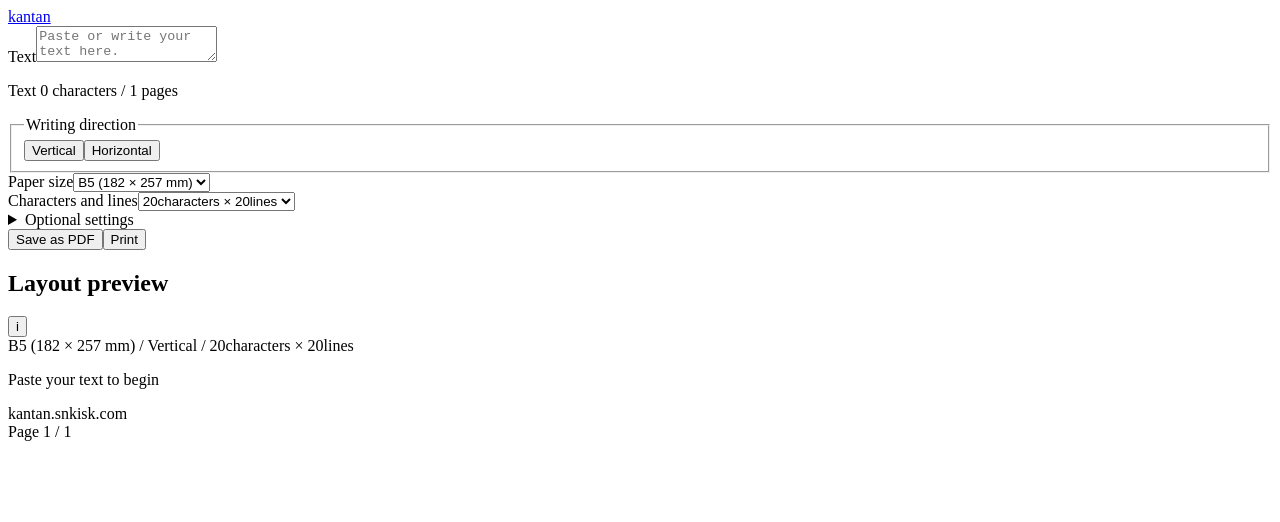
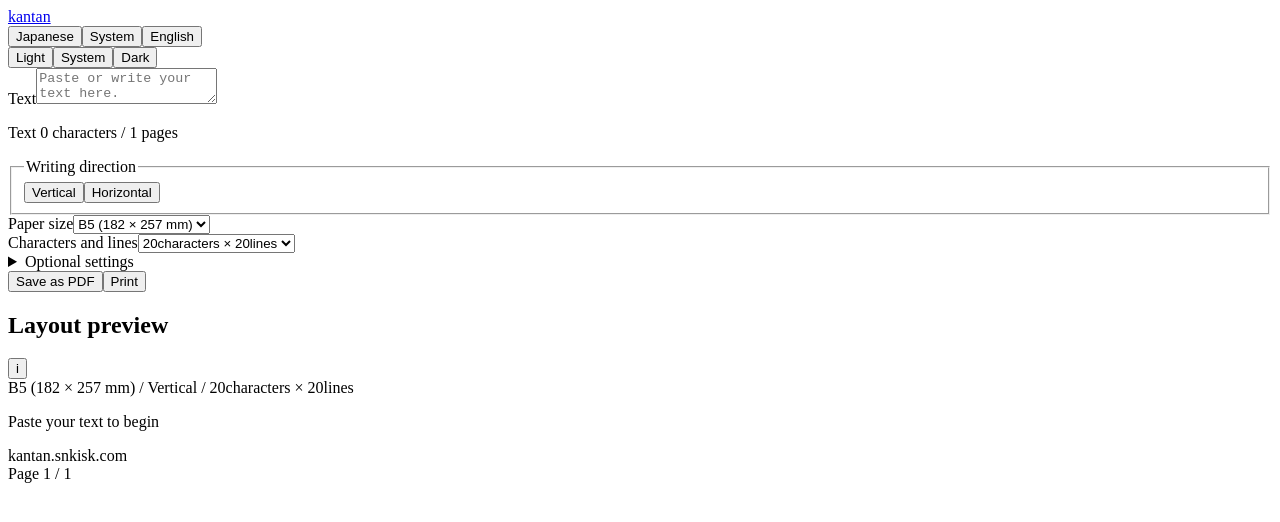
Before and after one commit to Special-Rapid/kantan.snkisk.com, a React (Vite) app: page / in a window 1280 px wide. Shown: the top 522 px of the page. Built offline with nearby package versions, Linux system fonts and the light colour scheme; the HTML template or start-up script is replaced by a standard one.

Commit message:
表示設定: ヘッダーで言語と見た目を3状態にする

```diff
--- a/src/App.tsx
+++ b/src/App.tsx
@@ -6,6 +6,7 @@ type Theme = 'system' | 'light' | 'dark'
 type PaperId = 'b5' | 'a4'
 type CompositionId = '20x20' | '20x25' | '25x20'
 type Status = { tone: 'success' | 'error'; message: string } | null
+type LanguagePreference = Language | 'system'
 
 const defaultLanguage = (): Language => {
   const locales = navigator.languages?.length ? navigator.languages : [navigator.language]
@@ -27,9 +28,19 @@ const compositions: Record<CompositionId, { characters: number; lines: number }>
   '20x25': { characters: 20, lines: 25 },
   '25x20': { characters: 25, lines: 20 },
 }
+const languageOptions = ['ja', 'system', 'en'] as const
+const themeOptions = ['light', 'system', 'dark'] as const
+const directionOptions = ['vertical', 'horizontal'] as const
 
 function stored<T>(key: string, fallback: T): T {
   try { return (localStorage.getItem(key) as T) || fallback } catch { return fallback }
+}
+
+function initialLanguagePreference(): LanguagePreference {
+  const preference = stored<string>('kantan:language-preference', '')
+  if (preference === 'ja' || preference === 'en' || preference === 'system') return preference
+  const legacyLanguage = stored<string>('kantan:language', '')
+  return legacyLanguage === 'ja' || legacyLanguage === 'en' ? legacyLanguage : 'system'
 }
 
 function InfoButton({ label, content }: { label: string; content: string }) {
@@ -42,8 +53,37 @@ function InfoButton({ label, content }: { label: string; content: string }) {
 
 function DirectionControl({ value, onChange, labels }: { value: Direction; onChange: (direction: Direction) => void; labels: Labels }) {
   return <div className="segmented" role="radiogroup" aria-label={labels.direction}>
-    {(['vertical', 'horizontal'] as const).map((direction) => <button key={direction} type="button" role="radio" aria-checked={value === direction} className={value === direction ? 'selected' : ''} onClick={() => onChange(direction)}>
+    {directionOptions.map((direction) => <button key={direction} type="button" role="radio" tabIndex={value === direction ? 0 : -1} aria-checked={value === direction} className={value === direction ? 'selected' : ''} onClick={() => onChange(direction)} onKeyDown={(event) => moveRadio(event, directionOptions, value, onChange)}>
       {direction === 'vertical' ? labels.vertical : labels.horizontal}
+    </button>)}
+  </div>
+}
+
+function moveRadio<T extends string>(event: React.KeyboardEvent<HTMLButtonElement>, options: readonly T[], value: T, onChange: (value: T) => void) {
+  const current = options.indexOf(value)
+  const next = event.key === 'ArrowLeft' || event.key === 'ArrowUp' ? (current + options.length - 1) % options.length
+    : event.key === 'ArrowRight' || event.key === 'ArrowDown' ? (current + 1) % options.length
+      : event.key === 'Home' ? 0 : event.key === 'End' ? options.length - 1 : null
+  if (next === null) return
+  event.preventDefault()
+  onChange(options[next])
+  event.currentTarget.parentElement?.querySelectorAll<HTMLButtonElement>('[role="radio"]')[next]?.focus()
+}
+
+function LanguageToggle({ value, onChange, labels }: { value: LanguagePreference; onChange: (language: LanguagePreference) => void; labels: Labels }) {
+  return <div className={`language-toggle mode-${value}`} role="radiogroup" aria-label={labels.language}>
+    <span className="language-indicator" aria-hidden="true" />
+    {languageOptions.map((option) => <button key={option} type="button" role="radio" tabIndex={value === option ? 0 : -1} aria-checked={value === option} className={value === option ? 'selected' : ''} onClick={() => onChange(option)} onKeyDown={(event) => moveRadio(event, languageOptions, value, onChange)}>
+      {option === 'ja' ? labels.japanese : option === 'system' ? labels.system : labels.english}
+    </button>)}
+  </div>
+}
+
+function ThemeToggle({ value, onChange, labels }: { value: Theme; onChange: (theme: Theme) => void; labels: Labels }) {
+  return <div className={`theme-toggle mode-${value}`} role="radiogroup" aria-label={labels.appearance}>
+    <span className="theme-indicator" aria-hidden="true" />
+    {themeOptions.map((option) => <button key={option} type="button" role="radio" tabIndex={value === option ? 0 : -1} aria-checked={value === option} className={value === option ? 'selected' : ''} onClick={() => onChange(option)} onKeyDown={(event) => moveRadio(event, themeOptions, value, onChange)}>
+      {option === 'light' ? labels.light : option === 'system' ? labels.system : labels.dark}
     </button>)}
   </div>
 }
@@ -67,7 +107,7 @@ function ManuscriptPage({ direction, paper, composition, cells, page, total, fon
 }
 
 export default function App() {
-  const [language, setLanguage] = useState<Language>(() => stored('kantan:language', defaultLanguage()))
+  const [languagePreference, setLanguagePreference] = useState<LanguagePreference>(initialLanguagePreference)
   const [theme, setTheme] = useState<Theme>(() => stored('kantan:theme', 'system'))
   const [systemDark, setSystemDark] = useState(() => window.matchMedia('(prefers-color-scheme: dark)').matches)
   const [text, setText] = useState('')
@@ -84,15 +124,17 @@ export default function App() {
   const [pending, setPending] = useState<'pdf' | 'print' | null>(null)
   const [status, setStatus] = useState<Status>(null)
   const previewRef = useRef<HTMLDivElement>(null)
+  const language = languagePreference === 'system' ? defaultLanguage() : languagePreference
   const labels: Labels = copy[language]
   const sourceCharacters = useMemo(() => manuscriptCharacters(text).length, [text])
   const totalPages = useMemo(() => pageTotal(text, compositions[composition]), [text, composition])
   const pages = useMemo(() => manuscriptPages(text, compositions[composition]), [text, composition])
 
   useEffect(() => {
-    localStorage.setItem('kantan:language', language)
+    localStorage.setItem('kantan:language-preference', languagePreference)
+    if (languagePreference !== 'system') localStorage.setItem('kantan:language', languagePreference)
     document.documentElement.lang = language
-  }, [language])
+  }, [language, languagePreference])
 
   useEffect(() => {
     const mediaQuery = window.matchMedia('(prefers-color-scheme: dark)')
@@ -147,6 +189,10 @@ export default function App() {
   return <main className="app-shell">
     <header className="site-header">
       <a className="brand" href="/" aria-label="kantan home">kantan</a>
+      <div className="header-preferences">
+        <LanguageToggle value={languagePreference} onChange={setLanguagePreference} labels={labels} />
+        <ThemeToggle value={theme} onChange={setTheme} labels={labels} />
+      </div>
     </header>
 
     <div className="workspace">
@@ -171,8 +217,6 @@ export default function App() {
             <label>{labels.letterSpacing}<select value={letterSpacing} onChange={(event) => setLetterSpacing(event.target.value)}><option value="tight">{labels.tight}</option><option value="standard">{labels.standard}</option><option value="roomy">{labels.roomy}</option></select></label>
             <label>{labels.gridColor}<span className="color-control"><input aria-label={labels.gridColor} type="color" value={gridColor} onChange={(event) => setGridColor(event.target.value)} /><output>{gridColor}</output></span></label>
             <label className="mark-control"><input type="checkbox" checked={showServiceMark} onChange={(event) => setShowServiceMark(event.target.checked)} /><span>{labels.serviceMark}</span></label>
-            <label>{labels.language}<select value={language} onChange={(event) => setLanguage(event.target.value as Language)}><option value="ja">日本語</option><option value="en">English</option></select></label>
-            <label>{labels.appearance}<select value={theme} onChange={(event) => setTheme(event.target.value as Theme)}><option value="system">{labels.system}</option><option value="light">{labels.light}</option><option value="dark">{labels.dark}</option></select></label>
           </div>
         </details>
 
--- a/src/lib/copy.ts
+++ b/src/lib/copy.ts
@@ -2,10 +2,10 @@ export type Language = 'ja' | 'en'
 
 export const copy = {
   ja: {
-    body: '本文', hint: '文章を貼り付けるか、ここに入力してください。', direction: '読み方向', vertical: '縦書き', horizontal: '横書き', paper: '用紙サイズ', composition: '文字数と行数', details: '詳細設定（任意）', fontFamily: 'フォントの種類', mincho: '明朝体', gothic: 'ゴシック体', fontSize: '文字サイズ', medium: '中', margin: '余白', marginNarrow: '狭め', marginWidePrint: '広め（印刷が切れる場合）', lineSpacing: '行の間隔', letterSpacing: '文字の間隔', gridColor: '罫線の色', serviceMark: '紙面左下に kantan.snkisk.com を入れる', preview: '仕上がりプレビュー', blank: '文章を貼り付けてください', save: 'PDFとして保存', saving: 'PDFを準備中…', print: '印刷する', printing: '印刷を開いています…', printReady: '印刷メニューを開きました。', pdfReady: 'PDFを保存しました。', pdfError: 'PDFを保存できませんでした。もう一度試してください。', retry: 'もう一度試す', info: '設定の説明', settingsInfo: '用紙、読み方向、文字数と行数で仕上がりを確認できます。細かな調整は必要な時だけ開けます。', sourceCount: '本文', sourceSuffix: '文字', page: 'ページ', appearance: '見た目', language: '言語', system: 'システム', light: 'ライト', dark: 'ダーク', pages: 'ページ', close: '閉じる', characters: '字', lines: '行', small: '小', standard: '標準', large: '大', tight: '狭い', roomy: '広い', serviceName: 'kantan.snkisk.com'
+    body: '本文', hint: '文章を貼り付けるか、ここに入力してください。', direction: '読み方向', vertical: '縦書き', horizontal: '横書き', paper: '用紙サイズ', composition: '文字数と行数', details: '詳細設定（任意）', fontFamily: 'フォントの種類', mincho: '明朝体', gothic: 'ゴシック体', fontSize: '文字サイズ', medium: '中', margin: '余白', marginNarrow: '狭め', marginWidePrint: '広め（印刷が切れる場合）', lineSpacing: '行の間隔', letterSpacing: '文字の間隔', gridColor: '罫線の色', serviceMark: '紙面左下に kantan.snkisk.com を入れる', preview: '仕上がりプレビュー', blank: '文章を貼り付けてください', save: 'PDFとして保存', saving: 'PDFを準備中…', print: '印刷する', printing: '印刷を開いています…', printReady: '印刷メニューを開きました。', pdfReady: 'PDFを保存しました。', pdfError: 'PDFを保存できませんでした。もう一度試してください。', retry: 'もう一度試す', info: '設定の説明', settingsInfo: '用紙、読み方向、文字数と行数で仕上がりを確認できます。細かな調整は必要な時だけ開けます。', sourceCount: '本文', sourceSuffix: '文字', page: 'ページ', appearance: '見た目', language: '言語', japanese: '日本語', english: 'English', system: 'システム', light: 'ライト', dark: 'ダーク', pages: 'ページ', close: '閉じる', characters: '字', lines: '行', small: '小', standard: '標準', large: '大', tight: '狭い', roomy: '広い', serviceName: 'kantan.snkisk.com'
   },
   en: {
-    body: 'Text', hint: 'Paste or write your text here.', direction: 'Writing direction', vertical: 'Vertical', horizontal: 'Horizontal', paper: 'Paper size', composition: 'Characters and lines', details: 'Optional settings', fontFamily: 'Font family', mincho: 'Mincho', gothic: 'Gothic', fontSize: 'Text size', medium: 'Medium', margin: 'Margins', marginNarrow: 'Narrow', marginWidePrint: 'Wide (for printer margins)', lineSpacing: 'Line spacing', letterSpacing: 'Letter spacing', gridColor: 'Grid color', serviceMark: 'Add kantan.snkisk.com at the lower left', preview: 'Layout preview', blank: 'Paste your text to begin', save: 'Save as PDF', saving: 'Preparing PDF…', print: 'Print', printing: 'Opening print…', printReady: 'Print dialog opened.', pdfReady: 'PDF saved.', pdfError: 'PDF could not be saved. Please try again.', retry: 'Try again', info: 'About settings', settingsInfo: 'Choose paper, direction, and a character/line layout. Open the optional settings only when you need finer control.', sourceCount: 'Text', sourceSuffix: 'characters', page: 'Page', appearance: 'Appearance', language: 'Language', system: 'System', light: 'Light', dark: 'Dark', pages: 'pages', close: 'Close', characters: 'characters', lines: 'lines', small: 'Small', standard: 'Standard', large: 'Large', tight: 'Tight', roomy: 'Roomy', serviceName: 'kantan.snkisk.com'
+    body: 'Text', hint: 'Paste or write your text here.', direction: 'Writing direction', vertical: 'Vertical', horizontal: 'Horizontal', paper: 'Paper size', composition: 'Characters and lines', details: 'Optional settings', fontFamily: 'Font family', mincho: 'Mincho', gothic: 'Gothic', fontSize: 'Text size', medium: 'Medium', margin: 'Margins', marginNarrow: 'Narrow', marginWidePrint: 'Wide (for printer margins)', lineSpacing: 'Line spacing', letterSpacing: 'Letter spacing', gridColor: 'Grid color', serviceMark: 'Add kantan.snkisk.com at the lower left', preview: 'Layout preview', blank: 'Paste your text to begin', save: 'Save as PDF', saving: 'Preparing PDF…', print: 'Print', printing: 'Opening print…', printReady: 'Print dialog opened.', pdfReady: 'PDF saved.', pdfError: 'PDF could not be saved. Please try again.', retry: 'Try again', info: 'About settings', settingsInfo: 'Choose paper, direction, and a character/line layout. Open the optional settings only when you need finer control.', sourceCount: 'Text', sourceSuffix: 'characters', page: 'Page', appearance: 'Appearance', language: 'Language', japanese: 'Japanese', english: 'English', system: 'System', light: 'Light', dark: 'Dark', pages: 'pages', close: 'Close', characters: 'characters', lines: 'lines', small: 'Small', standard: 'Standard', large: 'Large', tight: 'Tight', roomy: 'Roomy', serviceName: 'kantan.snkisk.com'
   },
 } as const
 
--- a/src/styles.css
+++ b/src/styles.css
@@ -1,17 +1,28 @@
-:root { color-scheme: light dark; font-family: Inter, "Hiragino Sans", "Yu Gothic", system-ui, sans-serif; background: #fff; color: #171717; --bg: #fff; --surface: #fff; --ink: #171717; --muted: #686868; --line: #d9dde2; --line-strong: #aeb5bd; --focus: #1769e8; --paper-bg: #fff; --paper-ink: #181818; --paper-muted: #484848; --paper-placeholder: #6c6c6c; --paper-line: #d9dce0; --preview-bg: #f4f5f6; --notice: #edf6ed; --error: #fff0ef; --shadow: rgb(0 0 0 / 12%); --space-1: 8px; --space-2: 12px; --space-3: 16px; --space-4: 24px; --space-5: 32px; --space-6: 48px; --radius: 8px; }
+:root { color-scheme: light dark; font-family: Inter, "Hiragino Sans", "Yu Gothic", system-ui, sans-serif; background: #fff; color: #171717; --bg: #fff; --surface: #fff; --ink: #171717; --muted: #686868; --line: #d9dde2; --line-strong: #aeb5bd; --focus: #1769e8; --paper-bg: #fff; --paper-ink: #181818; --paper-muted: #484848; --paper-placeholder: #6c6c6c; --paper-line: #d9dce0; --preview-bg: #f4f5f6; --notice: #edf6ed; --error: #fff0ef; --shadow: rgb(0 0 0 / 12%); --preference-system-indicator: #69717a; --scene-day-start: #9ce3ff; --scene-day-end: #49b7e9; --scene-day-ink: #07334f; --scene-day-active-ink: #0a3e5b; --scene-night-start: #111733; --scene-night-end: #25386d; --scene-night-ink: #e9efff; --scene-night-active-ink: #101733; --scene-system-start: #707780; --scene-system-end: #4e5661; --scene-system-ink: #fff; --space-1: 8px; --space-2: 12px; --space-3: 16px; --space-4: 24px; --space-5: 32px; --space-6: 48px; --radius: 8px; }
 :root[data-theme="dark"] { color-scheme: dark; --bg: #121212; --surface: #1c1c1c; --ink: #f5f5f5; --muted: #bababa; --line: #454545; --line-strong: #717171; --focus: #78a9ff; --notice: #18351d; --error: #461f1d; --shadow: rgb(0 0 0 / 38%); }
 :root[data-theme="light"] { color-scheme: light; }
 * { box-sizing: border-box; }
-body { margin: 0; min-width: 0; background: var(--bg); color: var(--ink); }
+body { margin: 0; min-width: 0; background: var(--bg); color: var(--ink); transition: background-color .5s ease, color .5s ease; }
 button, select, textarea { font: inherit; }
 button, select, textarea, summary { -webkit-tap-highlight-color: transparent; }
 button:focus-visible, select:focus-visible, textarea:focus-visible, summary:focus-visible, a:focus-visible { outline: 3px solid var(--focus); outline-offset: 3px; }
 .sr-only { clip: rect(0 0 0 0); clip-path: inset(50%); height: 1px; overflow: hidden; position: absolute; white-space: nowrap; width: 1px; }
 .app-shell { min-height: 100vh; max-width: 1440px; margin: 0 auto; padding: var(--space-3) var(--space-5) var(--space-6); }
-.site-header { height: 52px; display: flex; align-items: center; justify-content: space-between; border-bottom: 1px solid var(--line); }
+.site-header { min-height: 64px; display: flex; align-items: center; justify-content: space-between; gap: var(--space-3); border-bottom: 1px solid var(--line); transition: border-color .5s ease; }
 .brand { color: var(--ink); font-size: 30px; font-weight: 750; letter-spacing: -1.5px; text-decoration: none; }
-.header-controls { display: flex; gap: var(--space-2); }
-.compact-select select { min-height: 38px; border: 1px solid var(--line); border-radius: 7px; background: var(--surface); color: var(--ink); padding: 0 32px 0 12px; font-size: 14px; }
+.header-preferences { display: flex; align-items: center; justify-content: flex-end; gap: 10px; }
+.language-toggle { position: relative; display: grid; grid-template-columns: repeat(3, 1fr); width: 202px; min-height: 42px; padding: 3px; border: 1px solid var(--line); border-radius: 999px; background: var(--surface); overflow: hidden; transition: background-color .5s ease, border-color .5s ease; }
+.language-indicator { position: absolute; inset: 3px auto 3px 3px; width: calc((100% - 6px) / 3); border-radius: 999px; background: var(--ink); transition: transform .35s cubic-bezier(.2,.8,.2,1), background-color .5s ease; }.language-toggle.mode-system .language-indicator { transform: translateX(100%); background: var(--preference-system-indicator); }.language-toggle.mode-en .language-indicator { transform: translateX(200%); }
+.language-toggle button { position: relative; z-index: 1; min-width: 0; padding: 0 4px; border: 0; background: transparent; color: var(--muted); cursor: pointer; font-size: 11px; font-weight: 750; letter-spacing: -.02em; transition: color .25s ease; }
+.language-toggle button.selected { color: var(--bg); }.language-toggle.mode-system button.selected { color: #fff; }
+.theme-toggle { position: relative; display: grid; grid-template-columns: repeat(3, 1fr); align-items: center; width: 222px; min-height: 42px; padding: 3px; border: 1px solid rgb(255 255 255 / 34%); border-radius: 999px; overflow: hidden; background: linear-gradient(110deg, var(--scene-day-start) 0%, var(--scene-day-end) 100%); box-shadow: inset 0 1px 1px rgb(255 255 255 / 38%), 0 3px 10px rgb(26 99 144 / 20%); transition: background .55s ease, border-color .55s ease, box-shadow .55s ease; }
+.theme-toggle::before { position: absolute; inset: 0; background: radial-gradient(circle at 16% 135%, rgb(255 255 255 / 80%) 0 14%, transparent 15%), radial-gradient(circle at 35% 125%, rgb(255 255 255 / 68%) 0 16%, transparent 17%), linear-gradient(180deg, transparent 55%, rgb(255 255 255 / 22%) 56%); content: ''; opacity: .9; transform: translateX(0); transition: opacity .55s ease, transform .55s ease; }
+.theme-toggle::after { position: absolute; inset: 0; background-image: radial-gradient(circle at 18% 28%, #fff 0 1px, transparent 1.5px), radial-gradient(circle at 62% 24%, #fff 0 1px, transparent 1.5px), radial-gradient(circle at 80% 60%, #fff 0 1px, transparent 1.5px); background-size: 44px 38px; content: ''; opacity: 0; transform: translateX(10px); transition: opacity .55s ease, transform .55s ease; }
+.theme-toggle.mode-dark { border-color: rgb(170 191 255 / 36%); background: linear-gradient(110deg, var(--scene-night-start) 0%, var(--scene-night-end) 100%); box-shadow: inset 0 1px 1px rgb(255 255 255 / 12%), 0 3px 10px rgb(9 12 35 / 42%); }
+.theme-toggle.mode-dark::before { opacity: 0; transform: translateX(-10px); }.theme-toggle.mode-dark::after { opacity: .9; transform: translateX(0); }
+.theme-toggle.mode-system { border-color: rgb(255 255 255 / 20%); background: linear-gradient(110deg, var(--scene-system-start) 0%, var(--scene-system-end) 100%); box-shadow: inset 0 1px 1px rgb(255 255 255 / 20%), 0 3px 10px rgb(0 0 0 / 18%); }.theme-toggle.mode-system::before, .theme-toggle.mode-system::after { opacity: 0; }
+.theme-indicator { position: absolute; z-index: 1; inset: 3px auto 3px 3px; width: calc((100% - 6px) / 3); border-radius: 999px; background: rgb(255 255 255 / 64%); box-shadow: 0 1px 4px rgb(0 0 0 / 16%); transform: translateX(0); transition: transform .45s cubic-bezier(.2,.8,.2,1), background-color .55s ease, box-shadow .55s ease; }.theme-toggle.mode-system .theme-indicator { transform: translateX(100%); background: rgb(40 45 51 / 48%); box-shadow: inset 0 1px 1px rgb(255 255 255 / 12%); }.theme-toggle.mode-dark .theme-indicator { transform: translateX(200%); background: rgb(255 255 255 / 80%); }
+.theme-toggle button { position: relative; z-index: 2; min-height: 34px; min-width: 0; padding: 0 4px; border: 0; background: transparent; color: var(--scene-day-ink); cursor: pointer; font-size: 11px; font-weight: 800; letter-spacing: -.02em; transition: color .35s ease; }.theme-toggle button.selected { color: var(--scene-day-active-ink); }.theme-toggle.mode-system button { color: var(--scene-system-ink); }.theme-toggle.mode-system button.selected { color: var(--scene-system-ink); }.theme-toggle.mode-dark button { color: var(--scene-night-ink); }.theme-toggle.mode-dark button.selected { color: var(--scene-night-active-ink); }
 .workspace { display: grid; grid-template-columns: minmax(320px, 0.82fr) minmax(440px, 1.18fr); gap: clamp(32px, 6vw, 96px); align-items: start; padding-top: var(--space-5); }
 .editor { padding-top: var(--space-2); }
 .field-group { border: 0; padding: 0; margin: 0 0 var(--space-3); min-width: 0; }
@@ -66,7 +77,8 @@ textarea { min-height: 348px; padding: var(--space-3); line-height: 1.75; resize
 .page-footer { display: flex; justify-content: center; gap: var(--space-2); padding-top: var(--space-2); color: #484848; font-size: 13px; }
 .toast { position: fixed; z-index: 10; right: var(--space-4); bottom: var(--space-4); display: flex; align-items: center; gap: var(--space-3); max-width: min(420px, calc(100vw - 32px)); padding: 12px 12px 12px var(--space-3); border: 1px solid var(--line-strong); border-radius: var(--radius); color: var(--ink); background: var(--notice); box-shadow: 0 12px 30px var(--shadow); font-size: 14px; }
 .toast.error { background: var(--error); }.toast button { width: 32px; height: 32px; border: 0; background: transparent; color: inherit; cursor: pointer; font-size: 22px; }.toast .toast-retry { width: auto; min-height: 32px; padding: 0 8px; border: 1px solid currentColor; border-radius: 5px; font-size: 13px; font-weight: 700; }
-@media (max-width: 780px) { .app-shell { padding: var(--space-2) var(--space-3) var(--space-5); }.site-header { height: 48px; }.brand { font-size: 26px; }.header-controls, .compact-select { min-width: 0; }.compact-select select { max-width: 105px; min-height: 36px; padding-left: 8px; font-size: 13px; }.workspace { grid-template-columns: 1fr; gap: var(--space-5); padding-top: var(--space-4); } textarea { min-height: 280px; }.detail-grid { grid-template-columns: 1fr; }.mark-control { grid-column: auto; }.preview-capture { padding: var(--space-2); }.paper { padding: 8%; --paper-margin: 8%; }.toast { right: var(--space-3); bottom: max(var(--space-3), env(safe-area-inset-bottom)); } }
-@media (max-width: 360px) { .site-header { gap: 4px; }.brand { font-size: 24px; }.header-controls { gap: 4px; }.compact-select select { max-width: 94px; padding-right: 22px; } }
+@media (max-width: 780px) { .app-shell { padding: var(--space-2) var(--space-3) var(--space-5); }.site-header { min-height: 56px; }.brand { font-size: 26px; }.workspace { grid-template-columns: 1fr; gap: var(--space-5); padding-top: var(--space-4); } textarea { min-height: 280px; }.detail-grid { grid-template-columns: 1fr; }.mark-control { grid-column: auto; }.preview-capture { padding: var(--space-2); }.paper { padding: 8%; --paper-margin: 8%; }.toast { right: var(--space-3); bottom: max(var(--space-3), env(safe-area-inset-bottom)); } }
+@media (max-width: 560px) { .site-header { align-items: flex-start; flex-wrap: wrap; padding: var(--space-1) 0; }.header-preferences { width: 100%; flex-direction: column; align-items: flex-end; }.language-toggle, .theme-toggle { max-width: 100%; } }
+@media (max-width: 360px) { .site-header { gap: 4px; }.brand { font-size: 24px; } }
 @media (prefers-reduced-motion: reduce) { *, *::before, *::after { scroll-behavior: auto !important; transition-duration: .01ms !important; animation-duration: .01ms !important; } }
 @media print { :root, body { background: var(--paper-bg); }.site-header, .editor, .preview-heading, .toast { display: none !important; }.app-shell { padding: 0; max-width: none; }.workspace { display: block; padding: 0; }.preview-panel { display: block; }.preview-capture { display: block; padding: 0; background: var(--paper-bg); }.paper-wrap { width: 100%; max-width: none; break-after: page; page-break-after: always; }.paper-wrap:last-child { break-after: auto; page-break-after: auto; }.paper-meta, .page-footer { display: none; }.paper { width: 100%; box-shadow: none; } }
```
